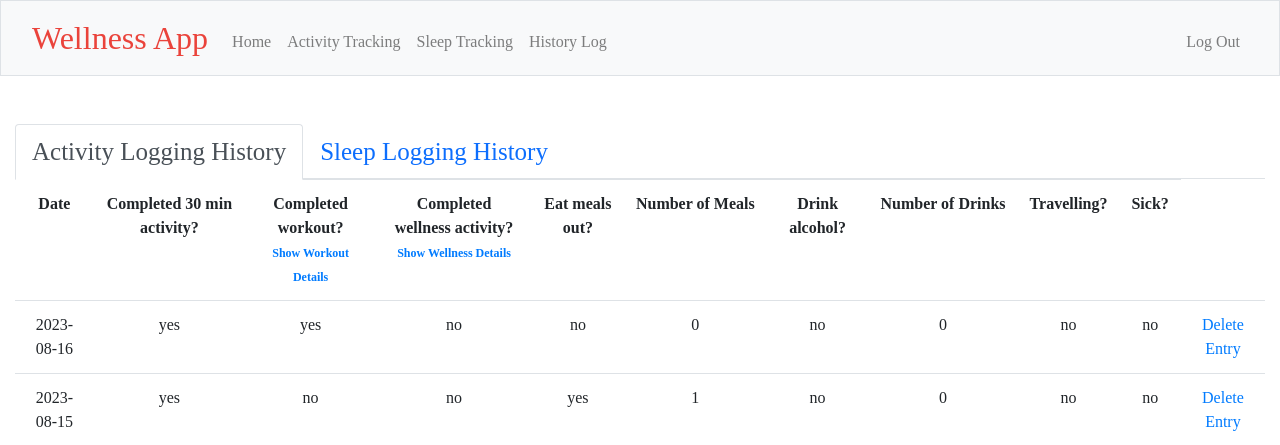
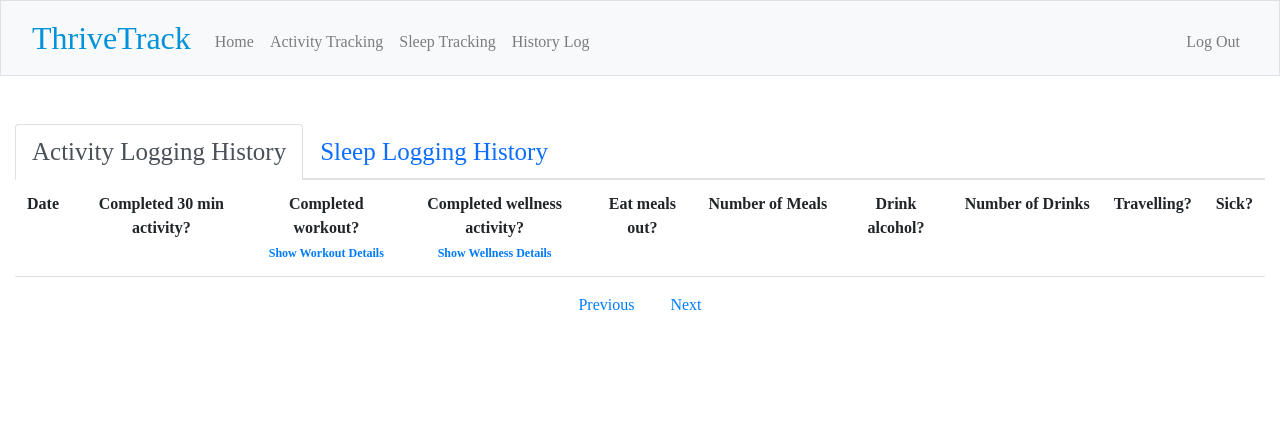
Before and after one commit to colin-raaen/thrive-track, a Flask app: page /history in a window 1280 px wide. Shown: the top 445 px of the page. After the commit the page ends 310 px from the top, so only its background shows below. Run offline with Flask 3, Linux system fonts and the light colour scheme; a user stored in the database is signed in; data that the repository does not hold is empty; some libraries are stand-ins or nearby versions.

Commit message:
March 11, 2024: Final Commit before initial Heroku launch. Change name and color of app. Add to requirements.txt

```diff
--- a/app.py
+++ b/app.py
@@ -31,8 +31,11 @@
 
 Session(app)
 
-# Configure CS50 Library to use SQLite database
-db = SQL("sqlite:///project.db")
+# Configure postgres database for Heroku
+uri = os.getenv("DATABASE_URL")
+if uri.startswith("postgres://"):
+    uri = uri.replace("postgres://", "postgresql://")
+db = SQL(uri)
 
 
 @app.after_request
--- a/requirements.txt
+++ b/requirements.txt
@@ -0,0 +1,6 @@
+cs50
+Flask
+Flask-Session
+gunicorn
+psycopg2
+requests
--- a/static/styles.css
+++ b/static/styles.css
@@ -267,7 +267,6 @@
     margin: 10px;
 }
 
-
 /* STYLING FOR BRANDING IN HTML TEMPLATE */
 /* Size for brand */
 nav .navbar-brand{
@@ -277,7 +276,7 @@
 
 /* Colors for brand */
 nav .navbar-brand .blue{
-    color: #ea433b;
+    color: #0092d9;
 }
 nav .navbar-brand .red{
     color: #ea433b;
--- a/templates/apology.html
+++ b/templates/apology.html
@@ -6,5 +6,5 @@
 
 {% block main %}
     <!-- https://memegen.link/ -->
-    <img alt="{{ top }}" class="border img-fluid" src="http://memegen.link/custom/{{ top | urlencode }}/{{ bottom | urlencode }}.jpg?alt=https://i.imgur.com/7ct7B7Z.jpg" title="{{ top }}">
+    <img alt="{{ top }}" class="border img-fluid" src="http://memegen.link/custom/{{ top | urlencode }}/{{ bottom | urlencode }}.jpg?alt=https://i.imgur.com/E6KUgGJ.jpeg" title="{{ top }}">
 {% endblock %}
--- a/templates/index.html
+++ b/templates/index.html
@@ -1,12 +1,12 @@
 {% extends "layout.html" %}
 
 {% block title %}
-    Wellness Home
+    ThriveTrack Home
 {% endblock %}
 
 {% block main %}
 <div class="index-page-container" id="index-page-container">
-    <h3><b>YOUR WELLNESS DASHBOARD</b></h3>
+    <h3><b>YOUR ACTIVITY & WELLNESS DASHBOARD</b></h3>
     <h4><b>ACTIVITY CALENDAR</b></h4>
     <div class="calendar-container">
         <div class="calendar-header">
--- a/templates/layout.html
+++ b/templates/layout.html
@@ -33,7 +33,7 @@
     <body>
         <nav class="bg-light border navbar navbar-expand-md navbar-light">
             <div class="container-fluid">
-                <a class="navbar-brand" href="/"><span class="blue">Wellness App</span></a>
+                <a class="navbar-brand" href="/"><span class="blue">ThriveTrack</span></a>
                 <button aria-controls="navbar" aria-expanded="false" aria-label="Toggle navigation" class="navbar-toggler" data-bs-target="#navbar" data-bs-toggle="collapse" type="button">
                     <span class="navbar-toggler-icon"></span>
                 </button>
```
Also changed, not shown: 2 other files. Lines whose indentation alone changed are shown as unchanged.
